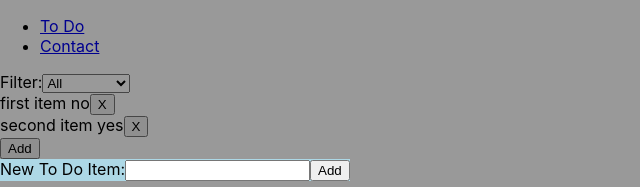
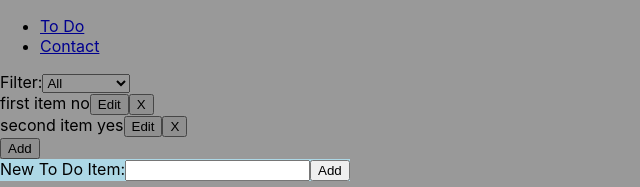
Before and after one commit to sp11037/project3, a React (Create React App) app: page / in a window 1280 px wide. Both pictures are taken after a click on the button "Add". Shown: the top 187 px of the page, without its empty margins (0-640 px from the left). Built offline with nearby package versions, Linux system fonts and the light colour scheme.

Commit message:
Implemented edit to do item feature. Combined and fixed modal functionality.

```diff
--- a/src/AddButton.js
+++ /dev/null
@@ -1,22 +0,0 @@
-import React from 'react';
-import "./AddButton.css";
-
-const AddButton = ({displayAddModal, newItemRef, handleAdd}) => {
-    return (
-        <div>
-            <button onClick={() => displayAddModal("open")}>Add</button>
-            <div className="overlay"></div>
-            <div className="modal">
-                <form action="#" onSubmit={handleAdd}>
-                    <label>
-                        New To Do Item:
-                        <input type="text" name="newItem" ref={newItemRef} required />
-                    </label>
-                    <button type="submit" className="submitNewItem">Add</button>
-                </form>
-            </div>
-        </div>
-    );
-};
-
-export default AddButton;
--- /dev/null
+++ b/src/Modal.js
@@ -0,0 +1,30 @@
+import "./Modal.css";
+
+const Modal = ({handleAdd, addRef, handleEdit, editRef}) => {
+
+    return (
+        <>
+            <div className="overlay"></div>
+            <div className="addModal modal">
+                <form action="#" onSubmit={handleAdd}>
+                    <label>
+                        New To Do Item:
+                        <input type="text" name="newItem" ref={addRef} required />
+                    </label>
+                    <button type="submit" className="submitNewItem">Add</button>
+                </form>
+            </div>
+            <div className="editModal modal">
+                <form action="#" onSubmit={handleEdit}>
+                    <label>
+                        Edit To Do Item:
+                        <input type="text" name="editItem" ref={editRef} required />
+                    </label>
+                    <button type="submit" className="">Edit</button>
+                </form>
+            </div>
+        </>
+    );
+};
+
+export default Modal;
--- a/src/ToDoItem.js
+++ b/src/ToDoItem.js
@@ -1,6 +1,7 @@
-const ToDoItem = ({id, description, completed, handleDelete}) => {
+const ToDoItem = ({id, description, completed, displayModal, handleDelete}) => {
     return (
         <div>{description} {completed}
+            <button className="editButton" onClick={() => displayModal("edit", "open", id)}>Edit</button>
             <button className="deleteButton" onClick={() => handleDelete(id)}>X</button>
         </div>
     );
--- a/src/ToDoPage.js
+++ b/src/ToDoPage.js
@@ -1,7 +1,7 @@
 import { useState, createRef } from 'react';
 import Filter from './Filter';
 import ToDoItem from './ToDoItem';
-import AddButton from './AddButton';
+import Modal from './Modal';
 
 const ToDoPage = () => {
     const [filter, setFilter] = useState('all');
@@ -11,16 +11,22 @@ const ToDoPage = () => {
     ]);
 
     const newItemRef = createRef();
+    const editItemRef = createRef();
+
+    let editId = 0;
 
     // TODO: after making a functional to do list, let the user sort the items by completion
     const changeFilter = (e) => {
         setFilter(e.target.value);
     };
 
-    // Modal Controls
-    const displayAddModal = (status) => {
+    const displayModal = (content, status, id) => {
         const overlay = document.querySelector(".overlay");
-        const modal = document.querySelector(".modal");
+        const modal = document.querySelector("." + content + "Modal");
+
+        if(id) {
+            editId = id;
+        }
 
         if (status === "open") {
             overlay.style.display = "block";
@@ -35,7 +41,10 @@ const ToDoPage = () => {
         const overlay = document.querySelector(".overlay");
 
         if(e.target === overlay) {
-            displayAddModal("close");
+            displayModal(
+                document.querySelector(".addModal").style.display === "block" ? "add" : "edit" ,
+                "close"
+            );
         }
     };
 
@@ -50,7 +59,7 @@ const ToDoPage = () => {
 
         const newList = [...items, {id: items[items.length - 1].id + 1, description: newItemValue, completed: "no"}];
         newItemRef.current.value = "";
-        displayAddModal("close");
+        displayModal("add", "close");
         setItems(newList);
     };
 
@@ -59,16 +68,27 @@ const ToDoPage = () => {
         setItems(newList);
     };
 
+    const handleEdit = (e) => {
+        e.preventDefault();
+
+        const itemIndex = items.findIndex(item => item.id === editId);
+        items[itemIndex].description = editItemRef.current.value;
+        editItemRef.current.value = "";
+        displayModal("edit", "close");
+        setItems([...items]);
+    };
+
     // display to do items on screen
     const itemList = items.map(item =>
-        <ToDoItem id={item.id} description={item.description} completed={item.completed} handleDelete={handleDelete} />
+        <ToDoItem id={item.id} description={item.description} completed={item.completed} displayModal={displayModal} handleDelete={handleDelete} />
     );
 
     return (
         <>
             <Filter changeFilter={changeFilter} />
             {itemList}
-            <AddButton displayAddModal={displayAddModal} newItemRef={newItemRef} handleAdd={handleAdd} />
+            <button onClick={() => displayModal("add", "open")}>Add</button>
+            <Modal handleAdd={handleAdd} addRef={newItemRef} handleEdit={handleEdit} editRef={editItemRef} />
         </>
     );
 };
```
Also changed, not shown: src/Modal.css (renamed from src/AddButton.css).
